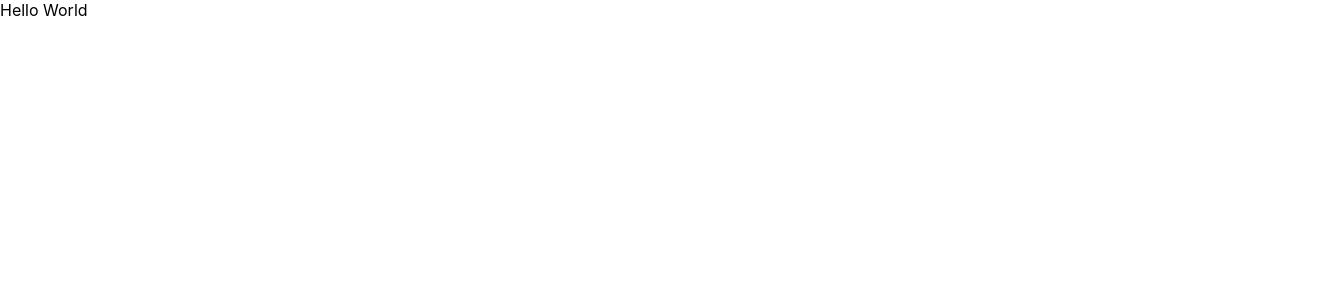
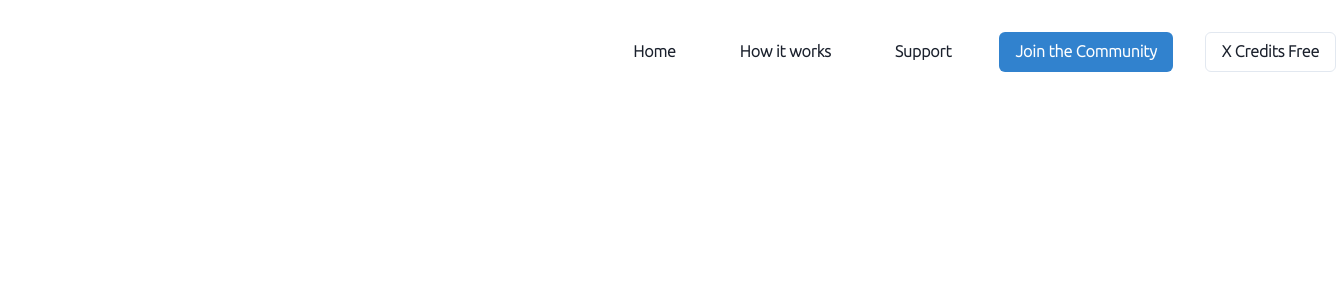
Before and after one commit to StillAbeginnerr/TyplibFrontend, a React (Create React App) app in the folder frontend/: page / in a window 1280 px wide. Shown: the top 300 px of the page, 1336 px wide, since content can reach past the window. Built offline with nearby package versions, Linux system fonts and the light colour scheme.

Commit message:
NavBar Desktop Complete

```diff
--- a/frontend/package.json
+++ b/frontend/package.json
@@ -3,6 +3,9 @@
   "version": "0.1.0",
   "private": true,
   "dependencies": {
+    "@chakra-ui/react": "^2.8.2",
+    "@emotion/react": "^11.11.4",
+    "@emotion/styled": "^11.11.5",
     "@testing-library/jest-dom": "^5.17.0",
     "@testing-library/react": "^13.4.0",
     "@testing-library/user-event": "^13.5.0",
@@ -10,6 +13,7 @@
     "@types/node": "^16.18.97",
     "@types/react": "^18.3.2",
     "@types/react-dom": "^18.3.0",
+    "framer-motion": "^11.1.9",
     "react": "^18.3.1",
     "react-dom": "^18.3.1",
     "react-scripts": "5.0.1",
--- a/frontend/src/App.tsx
+++ b/frontend/src/App.tsx
@@ -1,9 +1,10 @@
 import React from 'react';
+import Homepage from './pages/homepage';
 
 function App() {
   return (
    <>
-   Hello World
+<Homepage/>
    </>
   );
 }
--- /dev/null
+++ b/frontend/src/components/Navbar/Navbar.tsx
@@ -0,0 +1,24 @@
+import { Box, Button, Flex, Stack} from '@chakra-ui/react'
+import React from 'react'
+import './button.css'
+
+function Navbar() {
+  return (
+  <>
+  <Box>
+    <Flex>
+    <Stack style={{position:'relative', left:'14.5rem',top:'2rem'}} gap="8" direction='row' display={{base: 'none', md: 'flex'}}>
+<Button colorScheme='gray'>Home</Button>
+<Button colorScheme='gray'>How it works</Button>
+<Button colorScheme='gray'>Support</Button>
+<Button colorScheme='blue' variant='solid'>Join the Community</Button>
+<Button colorScheme='gray' variant='outline'>X Credits Free</Button>
+    </Stack>
+    </Flex>
+
+  </Box>
+  </>
+  )
+}
+
+export default Navbar
--- /dev/null
+++ b/frontend/src/components/common/theme.tsx
@@ -0,0 +1,14 @@
+import { extendTheme } from "@chakra-ui/react";
+
+const theme = extendTheme({
+    components: {
+        Button: {
+            defaultProps : {
+                variant : 'ghost',
+                colorScheme:'teal',
+            }
+        }
+    }
+});
+
+export default theme;
--- a/frontend/src/index.css
+++ b/frontend/src/index.css
@@ -1,8 +1,13 @@
+
+@import url('https://fonts.googleapis.com/css2?family=Ubuntu+Sans:ital,wght@0,200;1,200&display=swap');
+
+*{
+  font-family:"Ubuntu Sans";
+}
+
 body {
   margin: 0;
-  font-family: -apple-system, BlinkMacSystemFont, 'Segoe UI', 'Roboto', 'Oxygen',
-    'Ubuntu', 'Cantarell', 'Fira Sans', 'Droid Sans', 'Helvetica Neue',
-    sans-serif;
+  font-family:"Ubuntu Sans";
   -webkit-font-smoothing: antialiased;
   -moz-osx-font-smoothing: grayscale;
 }
--- a/frontend/src/index.tsx
+++ b/frontend/src/index.tsx
@@ -3,13 +3,17 @@ import ReactDOM from 'react-dom/client';
 import './index.css';
 import App from './App';
 import reportWebVitals from './reportWebVitals';
+import theme from './components/common/theme';
+import { ChakraProvider } from '@chakra-ui/react';
 
 const root = ReactDOM.createRoot(
   document.getElementById('root') as HTMLElement
 );
 root.render(
   <React.StrictMode>
+     <ChakraProvider theme={theme}>
     <App />
+    </ChakraProvider>
   </React.StrictMode>
 );
 
--- /dev/null
+++ b/frontend/src/pages/homepage.tsx
@@ -0,0 +1,14 @@
+import React from 'react'
+import { Container } from '@chakra-ui/react'
+import Navbar from '../components/Navbar/Navbar'
+function Homepage() {
+  return (
+    <>
+    <Container>
+<Navbar></Navbar>
+    </Container>
+    </>
+  )
+}
+
+export default Homepage
```
Also changed, not shown: frontend/src/components/Navbar/button.css (added), 1 other file (tests, documents, lock files or other folders).
